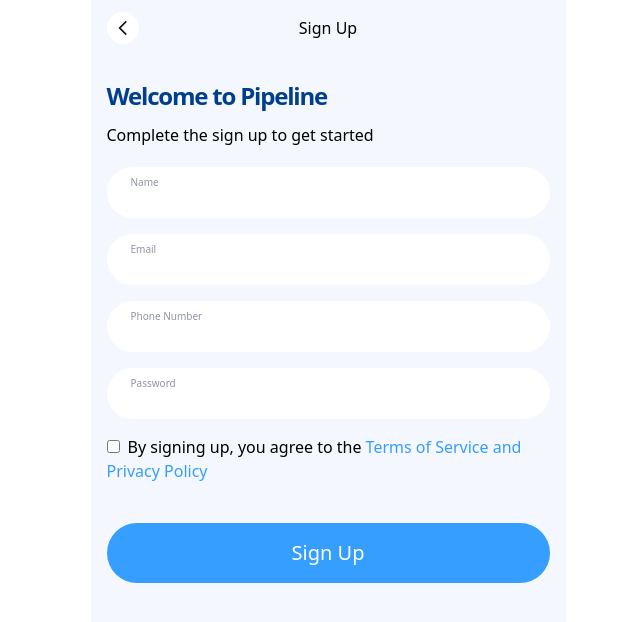
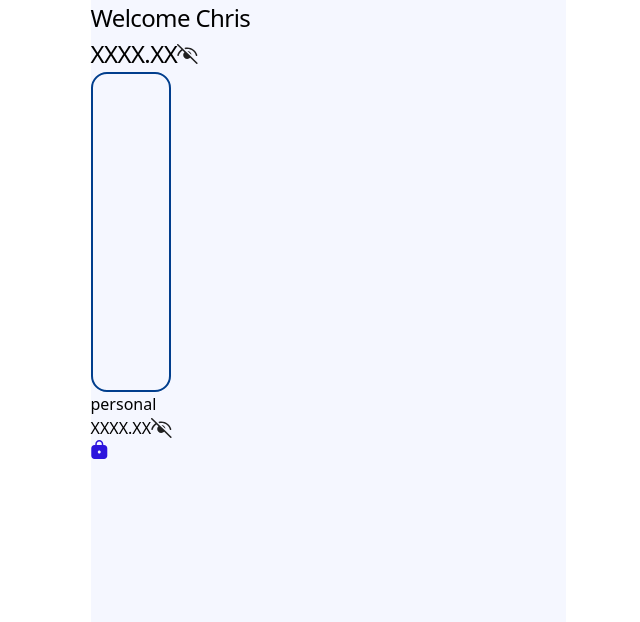
Before and after one commit to Emmakin/Pipeline, a React (Vite) app: page /signup in a window 1280 px wide. Shown: the top 622 px of the page, without its empty margins (312-952 px from the left). Built offline with nearby package versions, Linux system fonts and the light colour scheme.

Commit message:
update to the home page

```diff
--- a/package.json
+++ b/package.json
@@ -13,7 +13,7 @@
     "axios": "^1.6.7",
     "react": "^18.2.0",
     "react-dom": "^18.2.0",
-    "react-router-dom": "^6.22.1",
+    "react-router-dom": "^6.22.2",
     "tailwindcss": "^3.4.1"
   },
   "devDependencies": {
--- a/src/App.jsx
+++ b/src/App.jsx
@@ -1,6 +1,7 @@
 import React, { useRef } from "react";
 import MyRoutes from "./navigation/MyRoutes.jsx";
 import Loading from "./components/Loading.jsx";
+import WelcomePage from "./pages/homePage/WelcomePage.jsx";
 
 function App() {
   return (
@@ -15,8 +16,9 @@ function App() {
       {/* <NewPasswordCreated /> */}
       {/* <Pipe /> */}
       {/* <Test /> */}
-      <MyRoutes />
+      {/* <MyRoutes /> */}
       {/* <Loading /> */}
+      <WelcomePage />
     </div>
   );
 }
--- a/src/components/HeadAmount.jsx
+++ b/src/components/HeadAmount.jsx
@@ -3,7 +3,7 @@ import Vector from "../assets/Vector.svg"
 
 const HeadAmount = ({title,amount}) => {
   return (
-    <div className='flex flex-col'>
+    <div className='flex flex-col '>
         <span >{title}</span>
         <div className='flex flex-row'>
           <span>{amount}</span>
--- a/src/components/Pipe.jsx
+++ b/src/components/Pipe.jsx
@@ -1,12 +1,27 @@
 import React from "react";
+import PipeAmount from "./PipeAmount.jsx";
 
-const PipelineUnit = ({ percOfTotal, pipeName }) => {
-  const percentage = (percOfTotal * 200).toString() + "px";
-  return (
-    <div className="h-[200px] w-[50px] border-2 rounded-2xl overflow-hidden flex  items-end">
-      <div className={`h-[${percentage}] bg-blue-500 w-full`}></div>
-    </div>
-  );
-};
+// const PipelineUnit = ({ percOfTotal, pipeName }) => {
+//   const percentage = (percOfTotal * 200).toString() + "px";
+//   return (
+//     <div className="h-[200px] w-[50px] border-2 rounded-2xl overflow-hidden flex  items-end">
+//       <div className={`h-[${percentage}] bg-blue-500 w-full`}></div>
+//     </div>
+//   );
+// };
+  const PipelineUnit = () => {
+    return (
+      <div>
+          <div className="w-20 h-80 pt-46 pb-0 pr-0 pl-0 rounded-2xl border-2 border-textBlue">
+            <div className="w-1/2 bg-textBlue"></div>
+          </div>
+          <PipeAmount
+            pTitle='personal'
+            pAmount='XXXX.XX'
+          />
+      </div>
+    );
+  };
+
 
 export default PipelineUnit;
--- /dev/null
+++ b/src/components/PipeAmount.jsx
@@ -0,0 +1,22 @@
+import React from 'react'
+import Vector from '../assets/Vector.svg'
+import Padlock from '../assets/padlock.svg'
+
+const PipeAmount = ({pTitle,pAmount}) => {
+  return (
+    <div>
+        <div className='flex flex-col '>
+            <span >{pTitle}</span>
+            <div className='flex flex-row'>
+              <span>{pAmount}</span>
+              <img src={Vector} alt='view'/>
+            </div>
+            <span>
+              <img src={Padlock} alt='padlock'/>
+            </span>
+        </div>
+    </div>
+  )
+}
+
+export default PipeAmount
--- a/src/output.css
+++ b/src/output.css
@@ -614,12 +614,20 @@ video {
   margin-top: 2rem;
 }
 
+.mt-4 {
+  margin-top: 1rem;
+}
+
 .block {
   display: block;
 }
 
 .flex {
   display: flex;
+}
+
+.h-1\/2 {
+  height: 50%;
 }
 
 .h-\[200px\] {
@@ -631,16 +639,12 @@ video {
   height: fit-content;
 }
 
-.h-screen {
-  height: 100vh;
-}
-
 .h-full {
   height: 100%;
 }
 
-.h-1\/2 {
-  height: 50%;
+.h-80 {
+  height: 20rem;
 }
 
 .min-h-screen {
@@ -663,22 +667,16 @@ video {
   width: 100vw;
 }
 
+.w-20 {
+  width: 5rem;
+}
+
 .max-w-\[475px\] {
   max-width: 475px;
 }
 
 .flex-grow {
   flex-grow: 1;
-}
-
-@keyframes spin {
-  to {
-    transform: rotate(360deg);
-  }
-}
-
-.animate-spin {
-  animation: spin 1s linear infinite;
 }
 
 @keyframes bounce {
@@ -733,6 +731,10 @@ video {
   border-radius: 9999px;
 }
 
+.rounded-lg {
+  border-radius: 0.5rem;
+}
+
 .border-0 {
   border-width: 0px;
 }
@@ -745,9 +747,8 @@ video {
   border-width: 1px;
 }
 
-.border-red-400 {
-  --tw-border-opacity: 1;
-  border-color: rgb(248 113 113 / var(--tw-border-opacity));
+.border {
+  border-width: 1px;
 }
 
 .border-black {
@@ -755,9 +756,13 @@ video {
   border-color: rgb(0 0 0 / var(--tw-border-opacity));
 }
 
-.border-white {
+.border-red-400 {
   --tw-border-opacity: 1;
-  border-color: rgb(255 255 255 / var(--tw-border-opacity));
+  border-color: rgb(248 113 113 / var(--tw-border-opacity));
+}
+
+.border-textBlue {
+  border-color: rgba(1, 62, 141, 1);
 }
 
 .bg-blue-500 {
@@ -782,6 +787,15 @@ video {
   background-color: rgb(255 255 255 / var(--tw-bg-opacity));
 }
 
+.bg-black {
+  --tw-bg-opacity: 1;
+  background-color: rgb(0 0 0 / var(--tw-bg-opacity));
+}
+
+.bg-textBlue {
+  background-color: rgba(1, 62, 141, 1);
+}
+
 .bg-opacity-40 {
   --tw-bg-opacity: 0.4;
 }
@@ -792,6 +806,10 @@ video {
 
 .p-6 {
   padding: 1.5rem;
+}
+
+.p-10 {
+  padding: 2.5rem;
 }
 
 .px-10 {
@@ -833,6 +851,18 @@ video {
 
 .pt-2 {
   padding-top: 0.5rem;
+}
+
+.pb-0 {
+  padding-bottom: 0px;
+}
+
+.pl-0 {
+  padding-left: 0px;
+}
+
+.pr-0 {
+  padding-right: 0px;
 }
 
 .text-left {
@@ -952,3 +982,9 @@ video {
   padding: 0px;
   box-sizing: border-box;
 }
+
+@media (min-width: 1536px) {
+  .\32xl\:rounded-2xl {
+    border-radius: 1rem;
+  }
+}
```
Also changed, not shown: src/assets/Padlock.svg, 1 other file (tests, documents, lock files or other folders).
